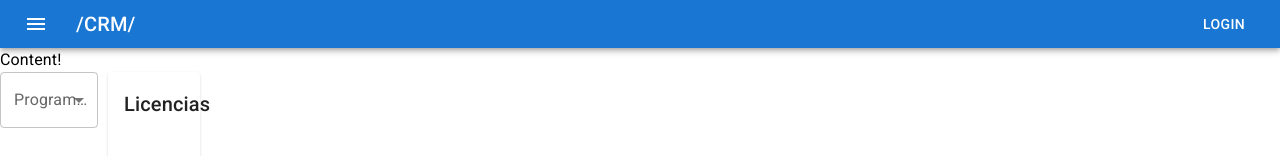
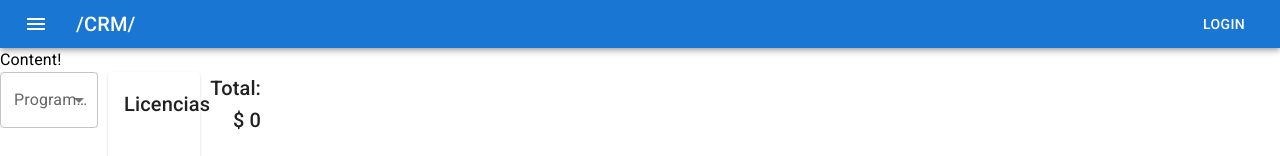
Before and after one commit to tomasperezmolina/crm-front, a Next.js app: page / in a window 1280 px wide. Shown: the top 156 px of the page. Built offline with nearby package versions, Linux system fonts and the light colour scheme.

Commit message:
feat: add price to license builder

```diff
--- a/common/license-builder.tsx
+++ b/common/license-builder.tsx
@@ -27,7 +27,6 @@ import { FormikSelectField, FormikTextField } from "./formik-fields";
 import formikInitialValues from "../common/formik-initial-values";
 import { nanoid } from "nanoid";
 
-
 const programTypes = ["Word", "Excel", "PowerPoint", "Outlook"] as const;
 type ProgramType = typeof programTypes[number];
 
@@ -54,6 +53,12 @@ interface LicenseRow {
   program: ProgramType;
   license: LicenseType;
   amount: number;
+  pricePerUnit: number;
+  totalPrice: number;
+}
+
+function licensePrice(program: ProgramType, license: LicenseType) {
+  return 40;
 }
 
 function createLicenseRow(
@@ -61,7 +66,15 @@ function createLicenseRow(
   license: LicenseType,
   amount: number
 ) {
-  return { id: nanoid(), program, license, amount };
+  const pricePerUnit = licensePrice(program, license);
+  return {
+    id: nanoid(),
+    program,
+    license,
+    amount,
+    pricePerUnit,
+    totalPrice: amount * pricePerUnit,
+  };
 }
 
 function parseLicenseRow(values: {
@@ -98,7 +111,9 @@ export default function LicenseBuilder() {
         ...presentRow,
         amount: presentRow.amount + row.amount,
       };
-      const newRows = rows.filter((r) => r.id !== presentRow.id).concat([replacement]);
+      const newRows = rows
+        .filter((r) => r.id !== presentRow.id)
+        .concat([replacement]);
       setRows(newRows);
     }
     formik.resetForm();
@@ -228,6 +243,18 @@ const headCells: readonly HeadCell[] = [
     disablePadding: false,
     label: "Cantidad",
   },
+  {
+    id: "pricePerUnit",
+    numeric: true,
+    disablePadding: false,
+    label: "Precio/unidad",
+  },
+  {
+    id: "totalPrice",
+    numeric: true,
+    disablePadding: false,
+    label: "Precio total",
+  },
 ];
 
 interface EnhancedTableHeadProps {
@@ -290,17 +317,19 @@ function EnhancedTableHead({
 interface EnhancedTableToolbarProps {
   numSelected: number;
   onDelete: () => void;
+  totalPrice: number;
 }
 
 const EnhancedTableToolbar = ({
   numSelected,
   onDelete,
+  totalPrice,
 }: EnhancedTableToolbarProps) => {
   return (
     <Toolbar
       sx={{
         pl: { sm: 2 },
-        pr: { xs: 1, sm: 1 },
+        pr: { sm: 2 },
         ...(numSelected > 0 && {
           bgcolor: (theme) =>
             alpha(
@@ -311,6 +340,7 @@ const EnhancedTableToolbar = ({
       }}
     >
       {numSelected > 0 ? (
+        <>
           <Typography
             sx={{ flex: "1 1 100%" }}
             color="inherit"
@@ -319,7 +349,14 @@ const EnhancedTableToolbar = ({
           >
             {numSelected} seleccionadas
           </Typography>
+          <Tooltip title="Delete">
+            <IconButton onClick={onDelete}>
+              <DeleteIcon />
+            </IconButton>
+          </Tooltip>
+        </>
       ) : (
+        <>
           <Typography
             sx={{ flex: "1 1 100%" }}
             variant="h6"
@@ -328,14 +365,17 @@ const EnhancedTableToolbar = ({
           >
             Licencias
           </Typography>
+          <Typography
+            sx={{ flex: "1 1 100%" }}
+            variant="h6"
+            id="tableTitle"
+            component="div"
+            align='right'
+          >
+            Total: $ {totalPrice}
+          </Typography>
+        </>
       )}
-      {numSelected > 0 ? (
-        <Tooltip title="Delete">
-          <IconButton onClick={onDelete}>
-            <DeleteIcon />
-          </IconButton>
-        </Tooltip>
-      ) : null}
     </Toolbar>
   );
 };
@@ -420,12 +460,10 @@ function EnhancedTable({ rows, onDeleteRows }: EnhancedTableProps) {
         <EnhancedTableToolbar
           numSelected={selected.length}
           onDelete={handleDeleteSelected}
+          totalPrice={rows.reduce((prev, curr) => prev + curr.totalPrice, 0)}
         />
         <TableContainer>
-          <Table
-            aria-labelledby="tableTitle"
-            size="small"
-          >
+          <Table aria-labelledby="tableTitle" size="small">
             <EnhancedTableHead
               numSelected={selected.length}
               order={order}
@@ -472,6 +510,8 @@ function EnhancedTable({ rows, onDeleteRows }: EnhancedTableProps) {
                       </TableCell>
                       <TableCell align="right">{row.license}</TableCell>
                       <TableCell align="right">{row.amount}</TableCell>
+                      <TableCell align="right">$ {row.pricePerUnit}</TableCell>
+                      <TableCell align="right">$ {row.totalPrice}</TableCell>
                     </TableRow>
                   );
                 })}
```
Lines whose indentation alone changed are shown as unchanged.
